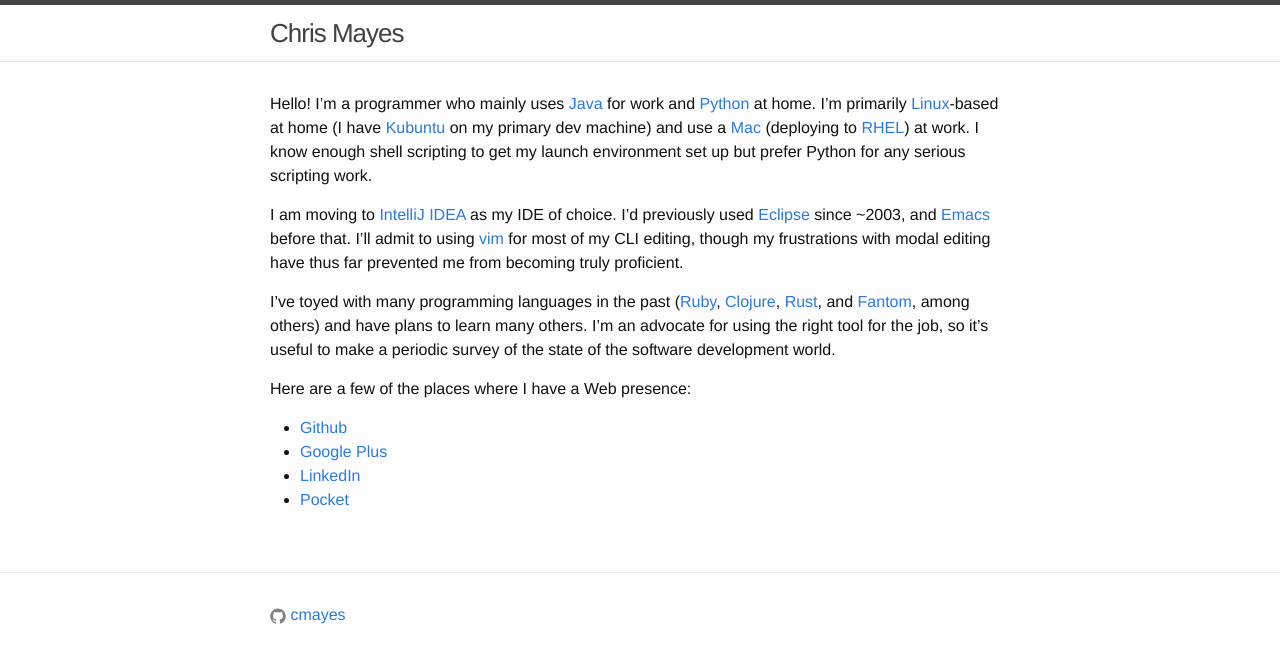
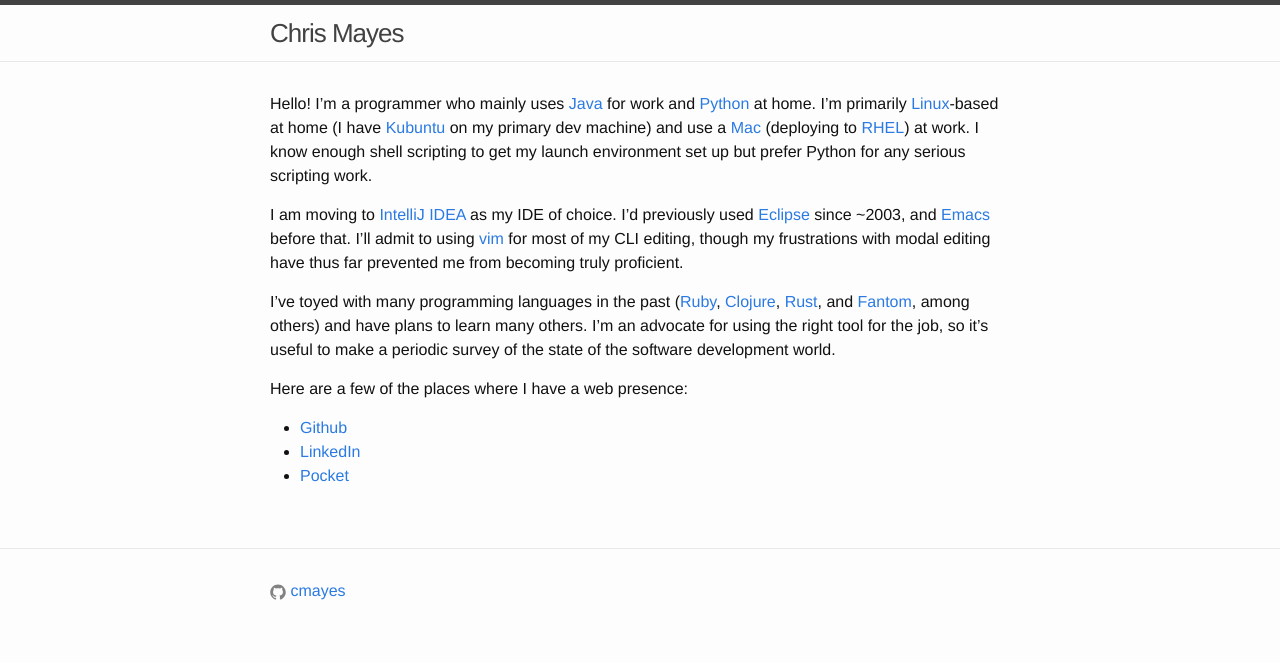
Before and after one commit to cmayes/cmayes.github.io, a Jekyll site: the page built from index.md, in a window 1280 px wide. Shown: the top 663 px of the page. Built offline with Jekyll 4.4.1, drawn with Linux system fonts in a browser that asks for light colours.

Commit message:
Removed G+ and made minor edits.

```diff
--- a/index.md
+++ b/index.md
@@ -18,10 +18,9 @@ plans to learn many others.  I'm an advocate for using the right tool for the jo
 so it's useful to make a periodic survey of the state of the software development
 world.
 
-Here are a few of the places where I have a Web presence:
+Here are a few of the places where I have a web presence:
 
 * [Github][github]
-* [Google Plus][gplus]
 * [LinkedIn][linkedin]
 * [Pocket][pocket]
 
```
Also changed, not shown: other parts of index.md (+0 -1 lines).
